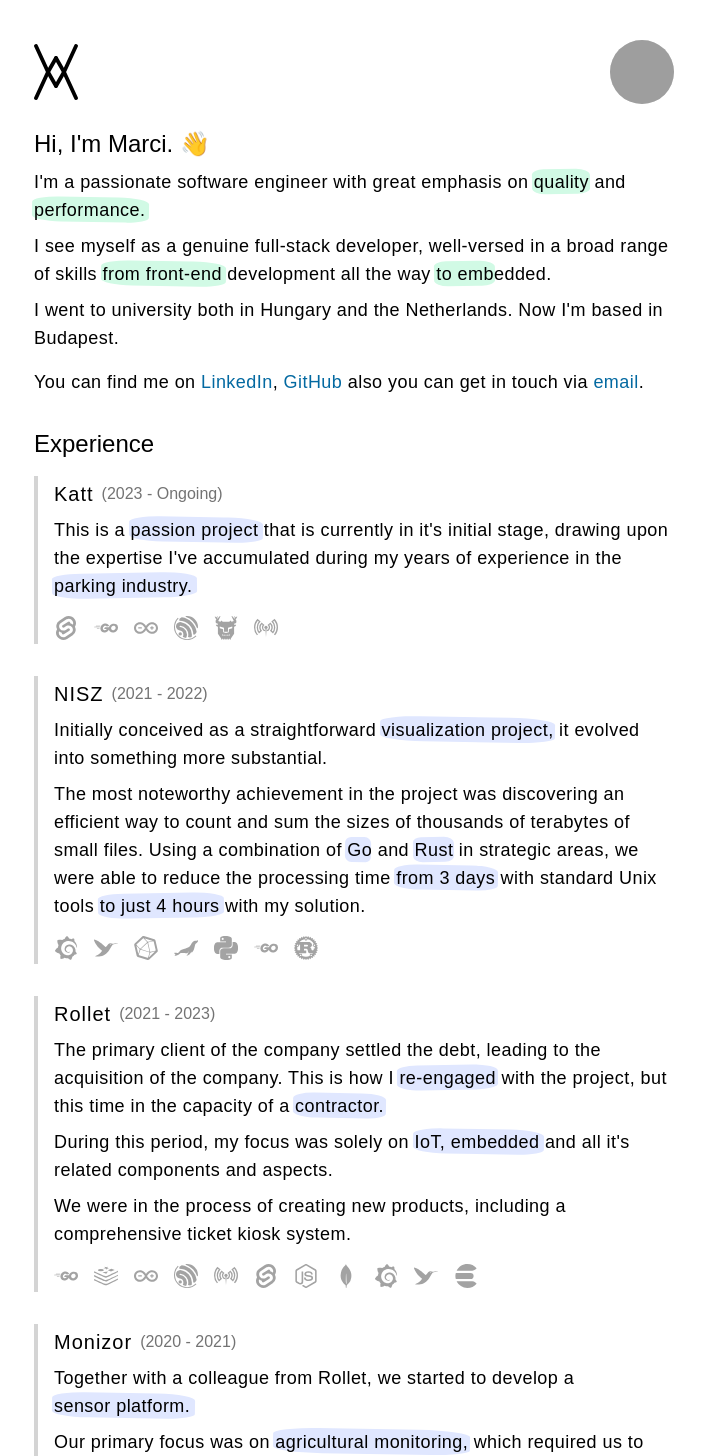
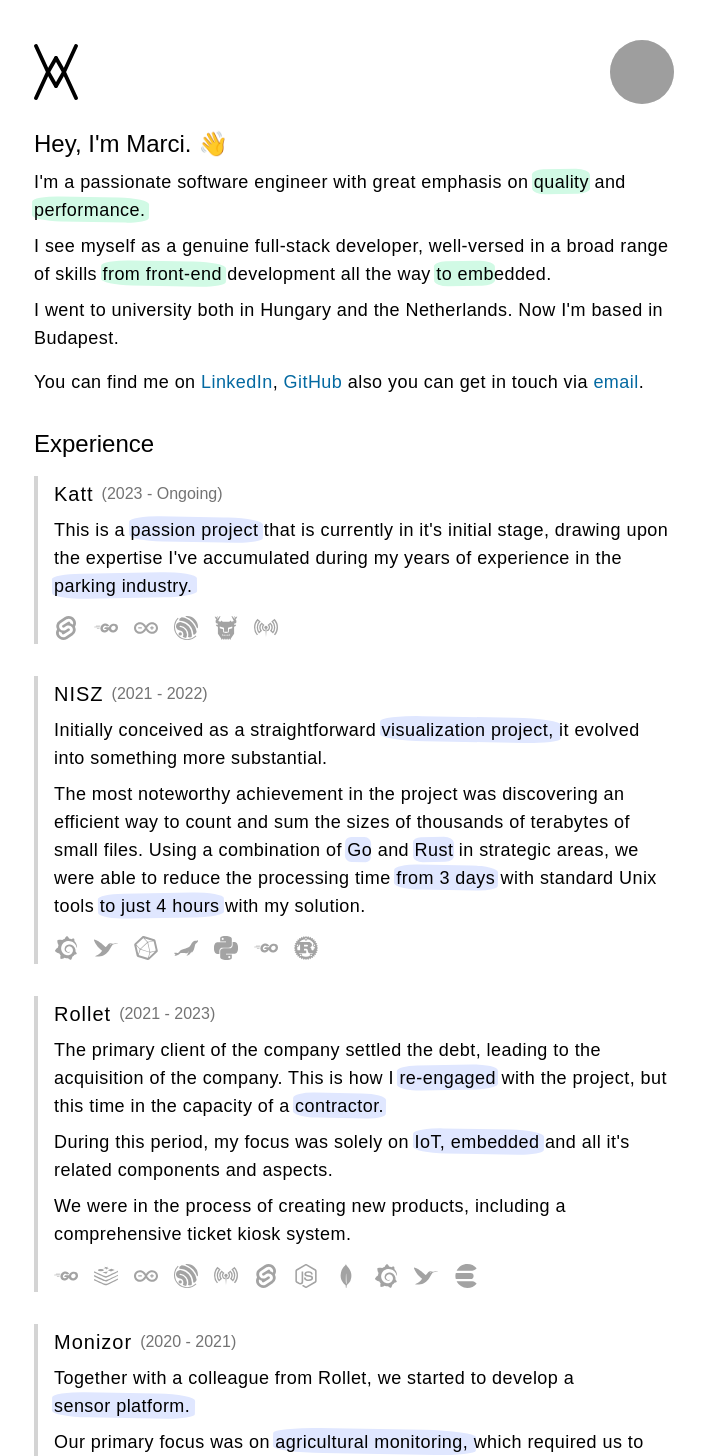
Before and after one commit to webermarci/webermarcieu, a SvelteKit app: page / in a window 1280 px wide. Shown: the top 1456 px of the page, without its empty margins (286-991 px from the left). Built offline with nearby package versions, Linux system fonts and the light colour scheme; grey boxes are pictures that could not be loaded; a web font is replaced by a local one.

Commit message:
minor tweaks

```diff
--- a/src/routes/+page.svelte
+++ b/src/routes/+page.svelte
@@ -27,7 +27,7 @@
 	</section>
 
 	<section class="mb-8">
-		<h1 class="mb-2 text-2xl">Hi, I'm Marci. 👋</h1>
+		<h1 class="mb-2 text-2xl">Hey, I'm Marci. 👋</h1>
 
 		<p class="mb-2 text-lg tracking-wide">
 			I'm a passionate software engineer with great emphasis on <span
@@ -199,9 +199,10 @@
 					<p class="mb-2 text-lg tracking-wide">
 						Initially conceived as a straightforward <span
 							class="indigo-highlight-container-left"
-							><span class="highlight">visualization project</span
+							><span class="highlight"
+								>visualization project,</span
 							></span
-						>, it evolved into something more substantial.
+						> it evolved into something more substantial.
 					</p>
 
 					<p class="text-lg tracking-wide">
@@ -510,10 +511,10 @@
 						Our primary focus was on <span
 							class="indigo-highlight-container-left"
 							><span class="highlight"
-								>agricultural monitoring</span
+								>agricultural monitoring,</span
 							></span
-						>, which required us to design sensors that could
-						operate on
+						>
+						which required us to design sensors that could operate on
 						<span class="indigo-highlight-container-left"
 							><span class="highlight">solar energy</span></span
 						>
@@ -916,13 +917,6 @@
 </main>
 
 <style lang="postcss">
-	.underlined-experience {
-		@apply underline;
-		@apply underline-offset-2;
-		@apply decoration-2;
-		@apply decoration-emerald-500;
-	}
-
 	.green-highlight-container-left,
 	.green-highlight-container-right,
 	.indigo-highlight-container-left,
```
